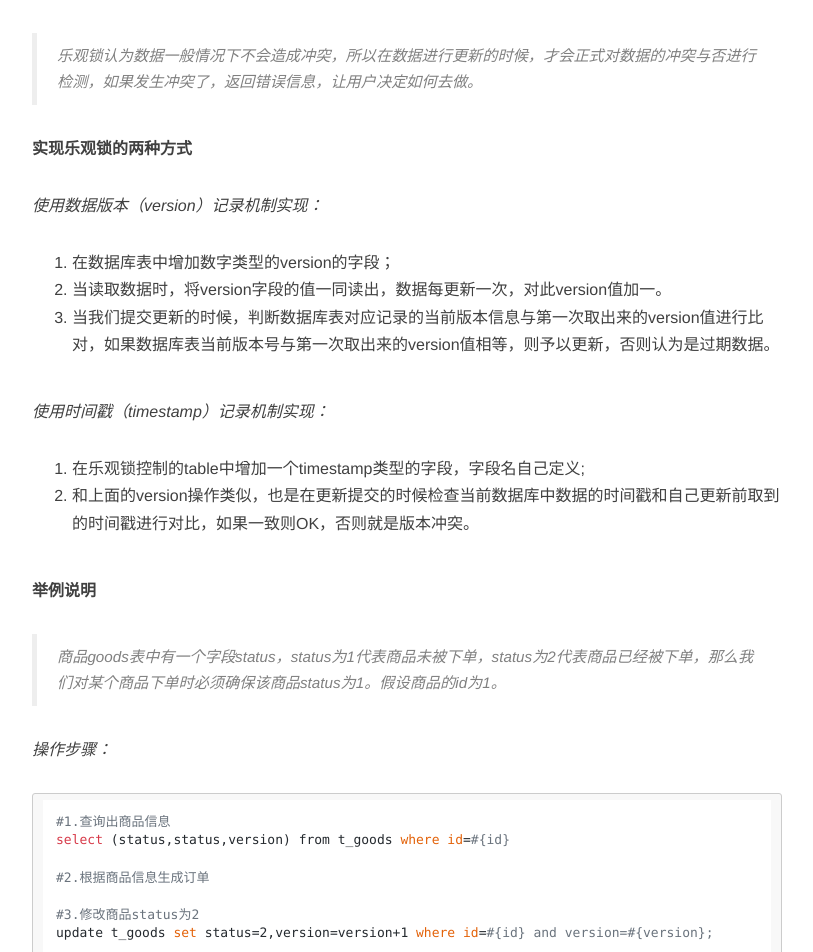
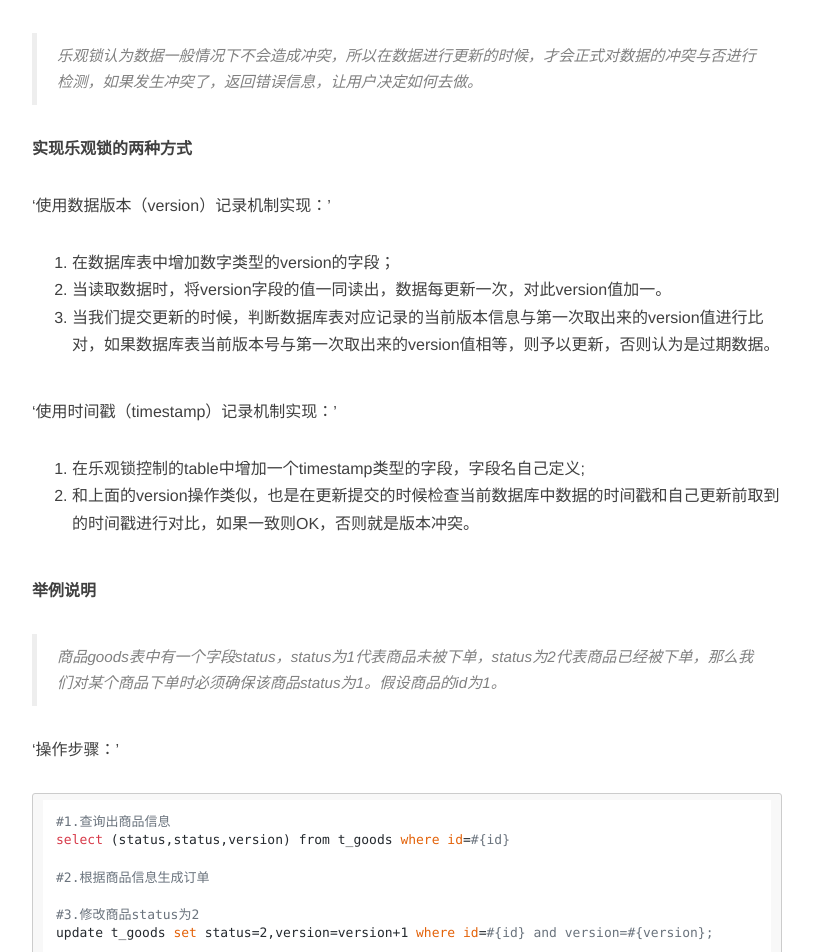
Before and after one commit to ZhouJianBoPro/ZhouJianBoPro.github.io, a Jekyll site: the page built from _posts/2018-03-22-mysql-optimistic-locks.md, in a window 1280 px wide. Shown: the part 481-1433 px from the top of the page, without its empty margins (233-1046 px from the left). Built offline with Jekyll 4.4.1, drawn with Linux system fonts in a browser that asks for light colours; nearby versions of some CDN libraries; comment, search, counter and statistics services are not loaded.

Commit message:
defalut commit；

````diff
--- a/_posts/2018-03-22-mysql-optimistic-locks.md
+++ b/_posts/2018-03-22-mysql-optimistic-locks.md
@@ -12,20 +12,19 @@ description: 深入了解乐观锁。
 
 **实现乐观锁的两种方式**
 
-*使用数据版本（version）记录机制实现：*
-
+'使用数据版本（version）记录机制实现：'
 1. 在数据库表中增加数字类型的version的字段；
 2. 当读取数据时，将version字段的值一同读出，数据每更新一次，对此version值加一。
 3. 当我们提交更新的时候，判断数据库表对应记录的当前版本信息与第一次取出来的version值进行比对，如果数据库表当前版本号与第一次取出来的version值相等，则予以更新，否则认为是过期数据。
 
-*使用时间戳（timestamp）记录机制实现：*
+'使用时间戳（timestamp）记录机制实现：'
 1. 在乐观锁控制的table中增加一个timestamp类型的字段，字段名自己定义;
 2. 和上面的version操作类似，也是在更新提交的时候检查当前数据库中数据的时间戳和自己更新前取到的时间戳进行对比，如果一致则OK，否则就是版本冲突。
 
 **举例说明**
 > 商品goods表中有一个字段status，status为1代表商品未被下单，status为2代表商品已经被下单，那么我们对某个商品下单时必须确保该商品status为1。假设商品的id为1。
 
-*操作步骤：*
+'操作步骤：'
 ```$xslt
 #1.查询出商品信息
 select (status,status,version) from t_goods where id=#{id}
````
